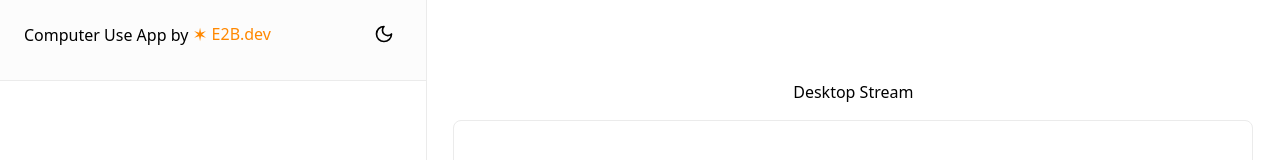
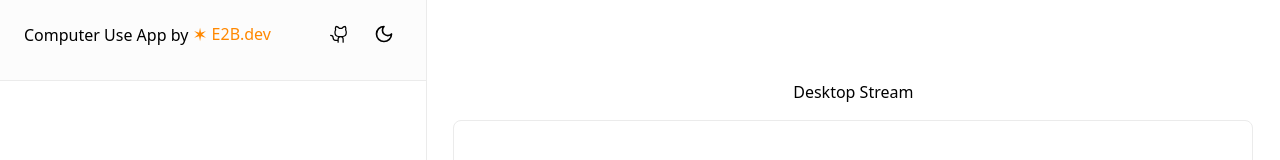
Before and after one commit to e2b-dev/computer-use-app, a Next.js app: page / in a window 1280 px wide. Shown: the top 160 px of the page. Built offline with nearby package versions, Linux system fonts and the light colour scheme; what @ai-sdk/anthropic, @ai-sdk/groq, @ai-sdk/mistral, @ai-sdk/xai would draw is missing.

Commit message:
Add GitHub repo link to header with icon

```diff
--- a/app/page.tsx
+++ b/app/page.tsx
@@ -5,7 +5,7 @@ import { MoonIcon, SunIcon, StopCircle, Timer, Trash2, Power } from "lucide-reac
 import { useTheme } from "next-themes";
 import { Message } from "@/components/message";
 import { useScrollToBottom } from "@/components/use-scroll-to-bottom";
-import { PaperPlaneRight } from "@phosphor-icons/react";
+import { PaperPlaneRight, GithubLogo } from "@phosphor-icons/react";
 import { useChat } from "ai/react";
 import { Sandbox } from '@/lib/sandbox';
 import { toast } from "sonner";
@@ -186,7 +186,18 @@ export default function Home() {
                 </a>
               </span>
             </h2>
-            <ThemeToggle />
+            <div className="flex items-center gap-2">
+              <a
+                href="https://github.com/e2b-dev/computer-use-app"
+                target="_blank"
+                rel="noopener noreferrer"
+                className="p-2 hover:bg-[#F5F5F5] dark:hover:bg-[#333333] rounded-lg transition-colors"
+                title="View on GitHub"
+              >
+                <GithubLogo className="w-5 h-5 text-[#000000] dark:text-[#FFFFFF]" />
+              </a>
+              <ThemeToggle />
+            </div>
           </div>
 
           {/* Controls Row */}
```
